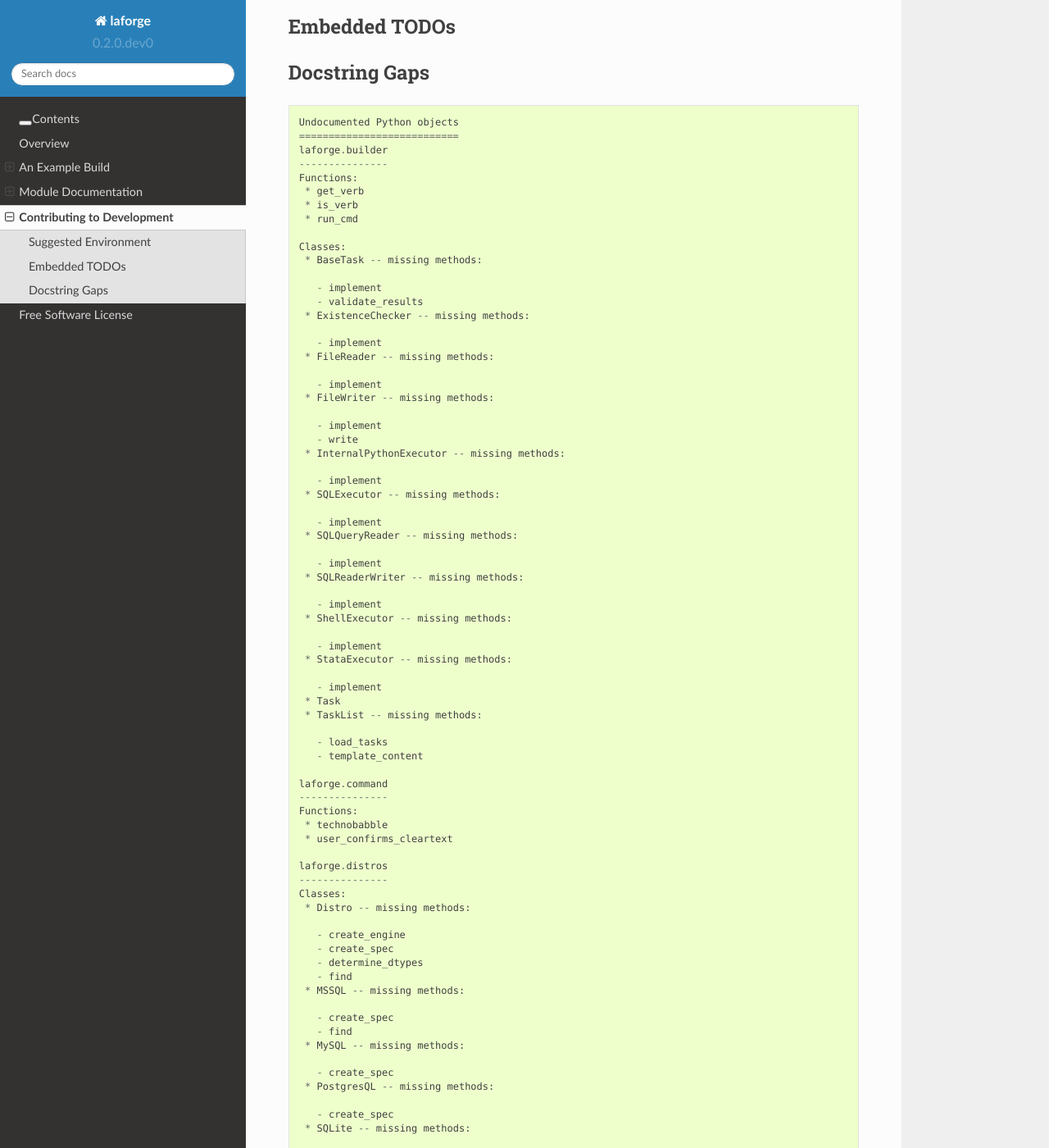
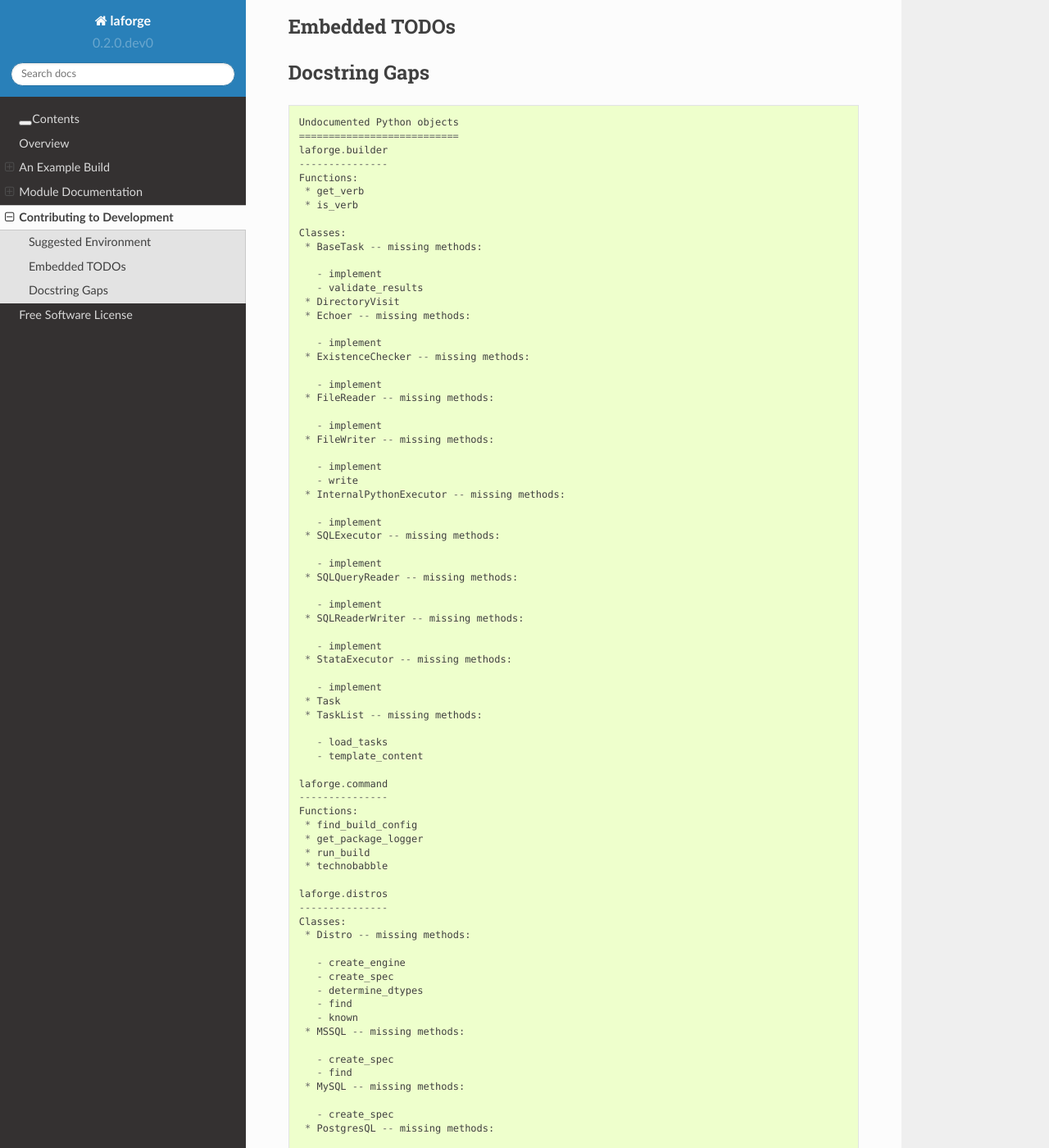
Before and after one commit to vaneseltine/laforge, a Sphinx documentation site: the page built from docs/development.rst, in a window 1280 px wide and 1400 px high, scrolled down 1003 px. Shown: the whole window at 82% size. Built offline with Sphinx 7.4.7 and the Read the Docs theme 2.0.0, drawn with Linux system fonts in a browser that asks for light colours.

```diff
--- a/docs/_static/python.txt
+++ b/docs/_static/python.txt
@@ -5,13 +5,16 @@ laforge.builder
 Functions:
  * get_verb
  * is_verb
- * run_cmd
 
 Classes:
  * BaseTask -- missing methods:
 
    - implement
    - validate_results
+ * DirectoryVisit
+ * Echoer -- missing methods:
+
+   - implement
  * ExistenceChecker -- missing methods:
 
    - implement
@@ -34,9 +37,6 @@ Classes:
  * SQLReaderWriter -- missing methods:
 
    - implement
- * ShellExecutor -- missing methods:
-
-   - implement
  * StataExecutor -- missing methods:
 
    - implement
@@ -49,8 +49,10 @@ Classes:
 laforge.command
 ---------------
 Functions:
+ * find_build_config
+ * get_package_logger
+ * run_build
  * technobabble
- * user_confirms_cleartext
 
 laforge.distros
 ---------------
@@ -61,6 +63,7 @@ Classes:
    - create_spec
    - determine_dtypes
    - find
+   - known
  * MSSQL -- missing methods:
 
    - create_spec
--- a/requirements.txt
+++ b/requirements.txt
@@ -6,7 +6,6 @@ questionary==1.1.1
 pyparsing==2.4.0
 PyYAML==5.1.1
 SQLAlchemy==1.3.5
-openpyxl==2.6.2
 
 # Dev tools
 black==19.3b0
--- a/setup.py
+++ b/setup.py
@@ -13,7 +13,7 @@ extras = {
     "postgresql": ["psycopg2>=2.8"],  # PostgreSQL -- sr.ht can't build
     "mysql": ["pymysql>=0.9"],  # MySQL or MariaDB
     "mssql": ["pyodbc>=4.0"],  # Microsoft SQL Server -- travis can't build
-    "excel": ["xlrd==1.2.0", "openpyxl==2.6.2"],  # Pandas backends
+    "excel": ["xlrd==1.2.0", "XlsxWriter==1.1.8"],  # Pandas backends
 }
 extras["mariadb"] = extras["mysql"]
 extras["all"] = list(set(x for y in extras.values() for x in y))
```
Also changed, not shown: 1 other file.
